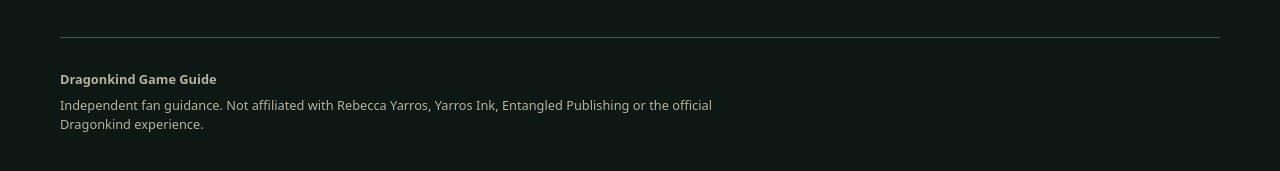
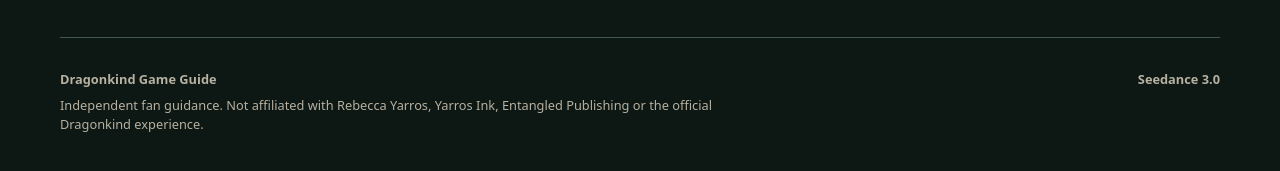
Before and after one commit to dragonkindgame/dragonkindgame.github.io, a plain HTML site: page index.html in a window 1280 px wide. Shown: the part 5435-5606 px from the top of the page. Drawn offline with Linux system fonts and the light colour scheme.

Commit message:
Add Seedance link to site footer

```diff
--- a/index.html
+++ b/index.html
@@ -217,6 +217,7 @@
 
   <footer class="site-footer">
     <div><strong>Dragonkind Game Guide</strong><p>Independent fan guidance. Not affiliated with Rebecca Yarros, Yarros Ink, Entangled Publishing or the official Dragonkind experience.</p></div>
+    <nav aria-label="Related sites"><a href="https://seedance3.plus/">Seedance 3.0</a></nav>
   </footer>
 </body>
 </html>
```
